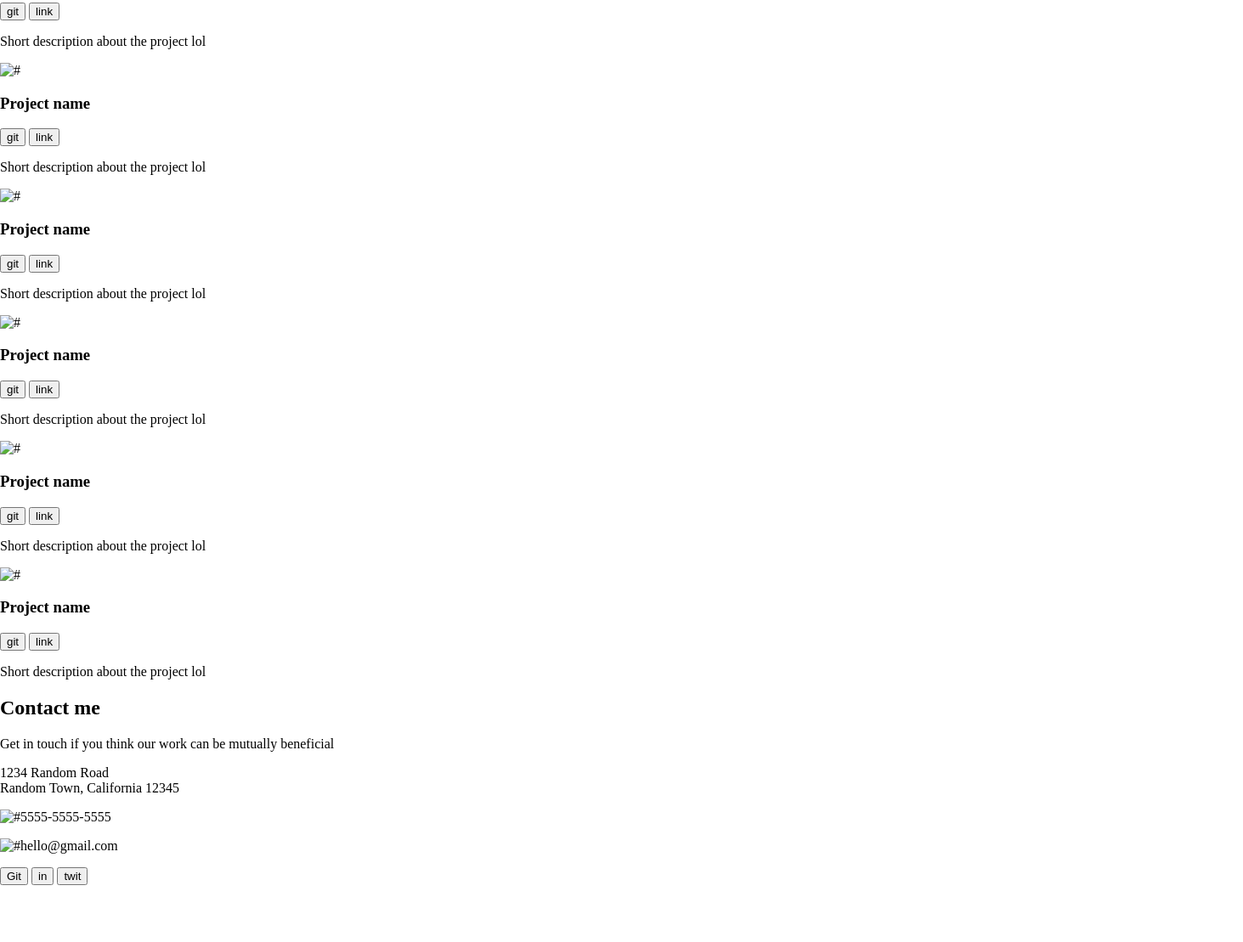
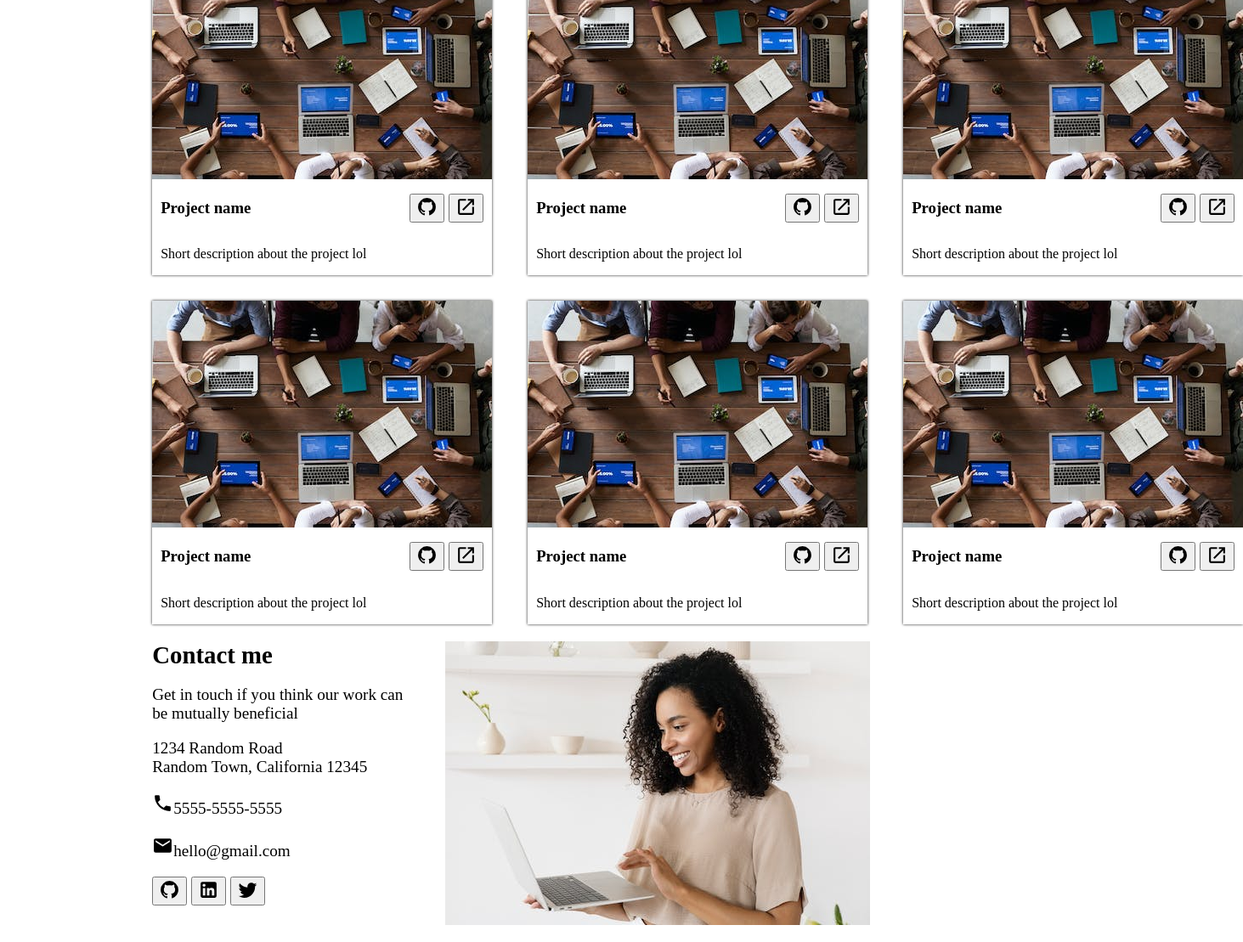
Before and after one commit to trinay-krishna/Homepage, a website built with webpack: page src/index.html in a window 1280 px wide. Shown: the part 877-1986 px from the top of the page at 85% size, 1463 px wide, since content can reach past the window. Before the commit the page ends 1919 px from the top, so only its background shows below. Built offline with nearby package versions, Linux system fonts and the light colour scheme.

Commit message:
Complete HTML structure of the webpage

```diff
--- a/src/index.html
+++ b/src/index.html
@@ -37,80 +37,78 @@
     <article class="projects">
         <div class="card">
             <section class="screenshot">
-                <img src="#" alt="#" width="100px" height="100px">
+                <img src="./assets/proj.jpg" alt="#" >
             </section>
             <span>
                 <h3>Project name</h3>
                 <span>
-                    <button>git</button>
-                </span>
-                <span>
-                    <button>link</button>
+                    <button><img src="assets/github.svg" alt="#"></button>
+                    <button><img src="assets/link.svg" alt="#"></button>
                 </span>
             </span>
             <p>Short description about the project lol</p>
         </div>
         <div class="card">
             <section class="screenshot">
-                <img src="#" alt="#" width="100px" height="100px">
+                <img src="./assets/proj.jpg" alt="#">
             </section>
             <span>
                 <h3>Project name</h3>
                 <span>
-                    <button>git</button>
-                    <button>link</button>
+                    <button><img src="assets/github.svg" alt="#"></button>
+                    <button><img src="assets/link.svg" alt="#"></button>
                 </span>
             </span>
             <p>Short description about the project lol</p>
         </div>
         <div class="card">
             <section class="screenshot">
-                <img src="#" alt="#" width="100px" height="100px">
+                <img src="./assets/proj.jpg" alt="#" >
             </section>
             <span>
                 <h3>Project name</h3>
                 <span>
-                    <button>git</button>
-                    <button>link</button>
+                    <button><img src="assets/github.svg" alt="#"></button>
+                    <button><img src="assets/link.svg" alt="#"></button>
                 </span>
             </span>
             <p>Short description about the project lol</p>
         </div>
         <div class="card">
             <section class="screenshot">
-                <img src="#" alt="#" width="100px" height="100px">
+                <img src="./assets/proj.jpg" alt="#">
             </section>
             <span>
                 <h3>Project name</h3>
                 <span>
-                    <button>git</button>
-                    <button>link</button>
+                    <button><img src="assets/github.svg" alt="#"></button>
+                    <button><img src="assets/link.svg" alt="#"></button>
                 </span>
             </span>
             <p>Short description about the project lol</p>
         </div>
         <div class="card">
             <section class="screenshot">
-                <img src="#" alt="#" width="100px" height="100px">
+                <img src="./assets/proj.jpg" alt="#">
             </section>
             <span>
                 <h3>Project name</h3>
                 <span>
-                    <button>git</button>
-                    <button>link</button>
+                    <button><img src="assets/github.svg" alt="#"></button>
+                    <button><img src="assets/link.svg" alt="#"></button>
                 </span>
             </span>
             <p>Short description about the project lol</p>
         </div>
         <div class="card">
             <section class="screenshot">
-                <img src="#" alt="#" width="100px" height="100px">
+                <img src="./assets/proj.jpg" alt="#">
             </section>
             <span>
                 <h3>Project name</h3>
                 <span>
-                    <button>git</button>
-                    <button>link</button>
+                    <button><img src="assets/github.svg" alt="#"></button>
+                    <button><img src="assets/link.svg" alt="#"></button>
                 </span>
             </span>
             <p>Short description about the project lol</p>
@@ -118,16 +116,19 @@
     </article>
 </section>
 <section class="contact">
-    <h2>Contact me</h2>
-    <p>Get in touch if you think our work can be mutually beneficial</p>
-    <p>1234 Random Road <br>Random Town, California 12345</p>
-    <p><span><img src="#" alt="#">5555-5555-5555</span></p>
-    <p><span><img src="#" alt="#">hello@gmail.com</span></p>
-    <span>
-        <button>Git</button>
-        <button>in</button>
-        <button>twit</button>
-    </span>
+    <section class="info">
+        <h2>Contact me</h2>
+        <p>Get in touch if you think our work can be mutually beneficial</p>
+        <p>1234 Random Road <br>Random Town, California 12345</p>
+        <p><span><img src="./assets/phone.svg" alt="#">5555-5555-5555</span></p>
+        <p><span><img src="./assets/email.svg" alt="#">hello@gmail.com</span></p>
+        <span>
+            <button><img src="./assets/github.svg" alt=""></button>
+            <button><img src="./assets/linkedin.svg" alt=""></button>
+            <button><img src="./assets/twitter.svg" alt=""></button>
+        </span>
+    </section>
+    <img src="./assets/work.jpg" alt="">
 
 </section>
 <body>
--- a/src/styles.css
+++ b/src/styles.css
@@ -44,6 +44,55 @@ body {
     }
 }
 
+.projects {
+    padding: 0px 20% 0px 14%;
+    display: grid;
+    grid-template-columns: repeat(3,1fr);
+    gap: 30px 42px;
+    & section img{
+        min-width: 100%;
+    }
+}
+
+.Work >h2 {
+    padding-left: 14%;
+    font-size: 1.9rem;
+}
+
+.card{
+    box-shadow: 0px 0px 3px rgb(32, 32, 32);
+    & p {
+        padding-left: 10px;
+        padding-right: 10px;
+    }
+    & > span {
+        display: flex;
+        padding: 0px 10px 0px 10px;
+        justify-content: space-between;
+        &>span {
+            display: flex;
+            align-items: center;
+            gap: 5px;
+        }
+    }
+}
+
+.contact {
+    margin-top: 20px;
+    margin-bottom: 20px;
+    padding: 0px 20% 0px 14%;
+    font-size: 1.2rem;
+    display: flex;
+    justify-content: space-between;
+    gap: 42px;
+    & h2 {
+        margin: 0px;
+    }
+    &>img {
+        margin: 0;
+    }
+}
+
 @media (max-width: 600px) {
     .Aboutme {
         display: block;
```
Also changed, not shown: dist/assets/email.svg (added), dist/assets/link.svg (added), dist/assets/phone.svg (added), dist/assets/proj.jpg (added), dist/index.html, dist/main.js, src/assets/email.svg (added), src/assets/link.svg (added), src/assets/phone.svg (added), src/assets/proj.jpg (added).
